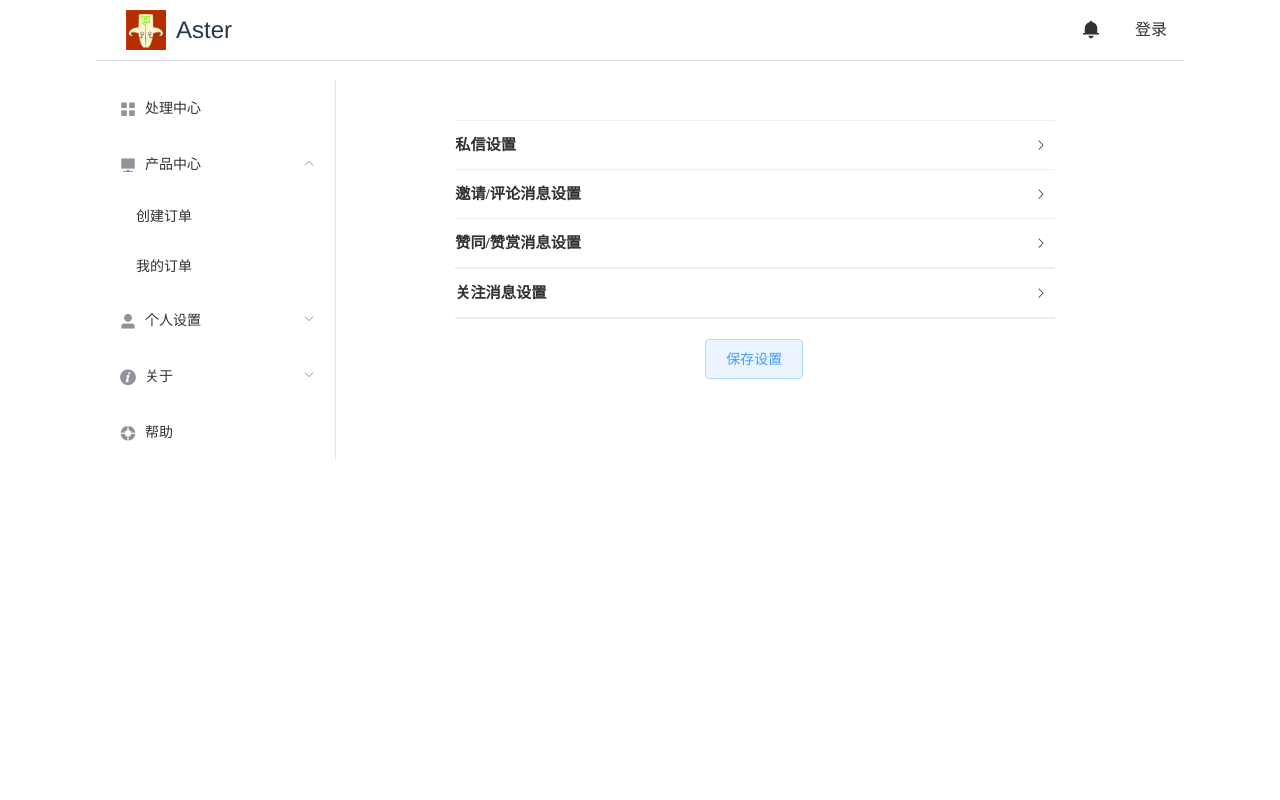
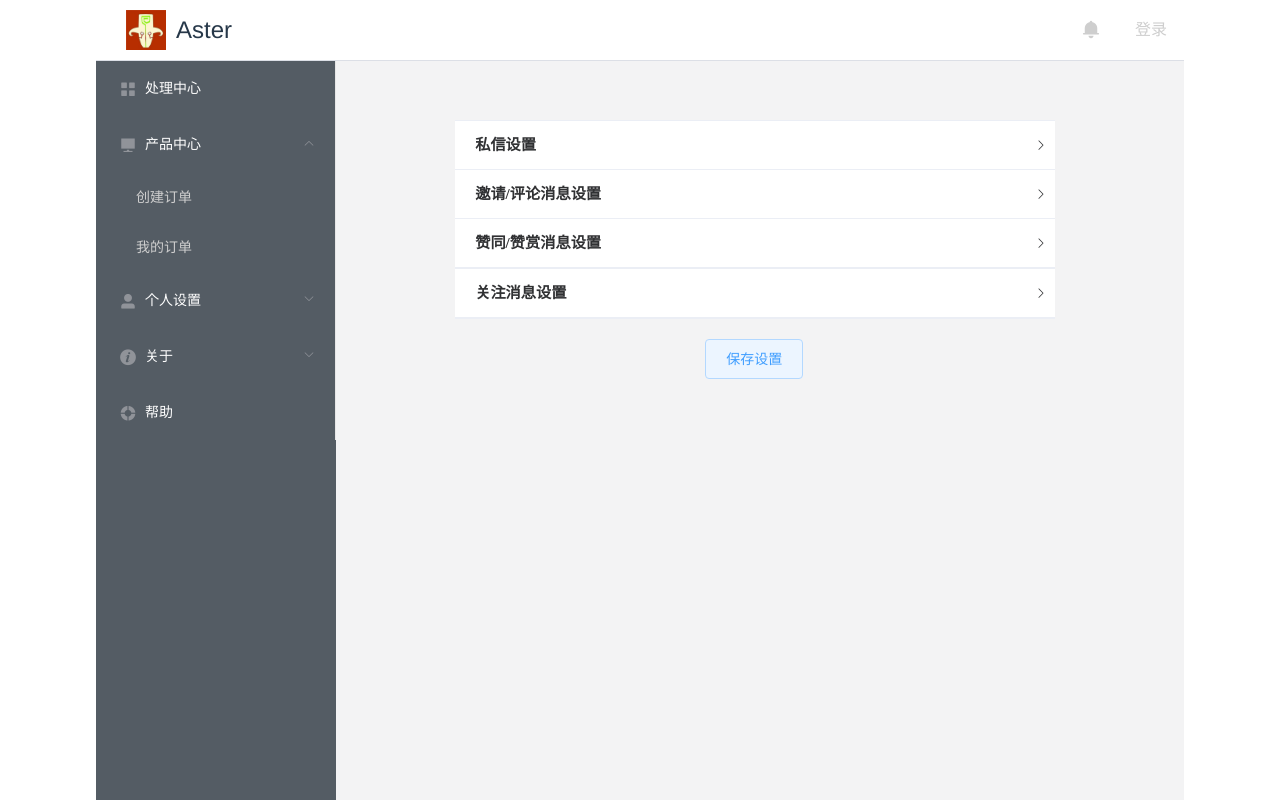
Before and after one commit to conhaifeng/aster, a Vue app: page /settings/msg in a window 1280 px wide. Both pictures are taken after a click on the element "产品中心". Built offline with nearby package versions, Linux system fonts and the light colour scheme.

Commit message:
1.调整配色

```diff
--- a/src/App.vue
+++ b/src/App.vue
@@ -24,7 +24,12 @@
         <el-container>
           <el-aside width="20%">
             <el-scrollbar class="menu-nav">
-              <el-menu default-active="['2']">
+              <el-menu
+                default-active="['2']"
+                background-color="#545c64"
+                text-color="#fff"
+                active-text-color="#ffd04b"
+              >
                 <el-menu-item index="1">
                   <i class="el-icon-menu"></i>
                   <span>处理中心</span>
@@ -34,8 +39,12 @@
                     <i class="el-icon-s-platform"></i>
                     <span>产品中心</span>
                   </template>
-                  <el-menu-item index="2-1">创建订单</el-menu-item>
-                  <el-menu-item index="2-2">我的订单</el-menu-item>
+                  <el-menu-item index="2-1">
+                    <router-link to="/order/create">创建订单</router-link>
+                  </el-menu-item>
+                  <el-menu-item index="2-2">
+                    <router-link to="/order/list">我的订单</router-link>
+                  </el-menu-item>
                 </el-submenu>
                 <el-submenu index="settings" show-timeout.number="5000">
                   <template slot="title">
@@ -104,11 +113,11 @@ export default {
 
 <style>
 .container {
-  height: 90vh;
+  height: 100vh;
 }
 
 .page-container-scroll {
-  height: 90vh;
+  height: 100vh;
 }
 
 .header-container {
@@ -122,6 +131,8 @@ export default {
 .page-container {
   width: 85vw;
   margin: 0 auto;
+  background: #f3f3f4;
+  min-height: calc(100vh - 60px);
 }
 
 .menu-nav {
@@ -129,8 +140,9 @@ export default {
   position: fixed;
   top: 0;
   bottom: 0;
-  margin-top: 80px;
+  margin-top: 60px;
   transition: padding-top 0.3s;
+  background-color: #545c64;
 }
 
 .el-scrollbar__wrap {
@@ -140,7 +152,7 @@ export default {
 .page-component {
   padding-top: 60px;
   padding-left: 18vw;
-  /* padding-left: 240px; */
+  padding-bottom: 50px;
 }
 
 .nav {
@@ -185,6 +197,6 @@ export default {
 }
 
 .el-header {
-  z-index:9999;
+  z-index: 9999;
 }
 </style>
--- a/src/page/settings/message.vue
+++ b/src/page/settings/message.vue
@@ -97,6 +97,7 @@ export default {
 
 .side_title {
   margin-bottom: 10px;
+  padding-left: 20px;
 }
 
 .save_button {
--- a/src/page/settings/safe.vue
+++ b/src/page/settings/safe.vue
@@ -102,4 +102,5 @@ export default {
   width: 500px;
   margin: 0 auto;
 }
+
 </style>
--- a/src/router/router.js
+++ b/src/router/router.js
@@ -5,8 +5,16 @@ const about_feedback = () => import("../page/about/feedback.vue")
 const settings_self = () => import("../page/settings/self.vue")
 const settings_msg = () => import("../page/settings/message.vue")
 const settings_safe = () => import("../page/settings/safe.vue")
+const order_create = () => import("../page/order/create_order.vue")
+const order_list = () => import("../page/order/orderlist.vue")
 
 export default [{
+        path:'/order/create',
+        component:order_create
+    },{
+        path:'/order/list',
+        component:order_list
+    }, {
         path: '/settings/self',
         component: settings_self
     }, {
--- a/src/style/common.styl
+++ b/src/style/common.styl
@@ -1,4 +1,4 @@
-body {
+html, body {
     margin: 0;
     padding: 0;
     height: 100%;
@@ -6,5 +6,10 @@ body {
 
 a {
     text-decoration: none;
-    color:#303133;
+    // color:#303133;
+    color:#cecece;
 }
+
+.el-collapse-item h3 {
+  padding-left: 20px;
+}
```
